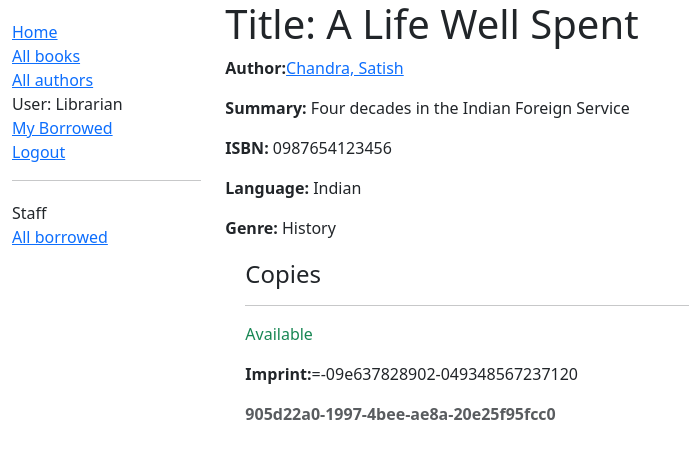
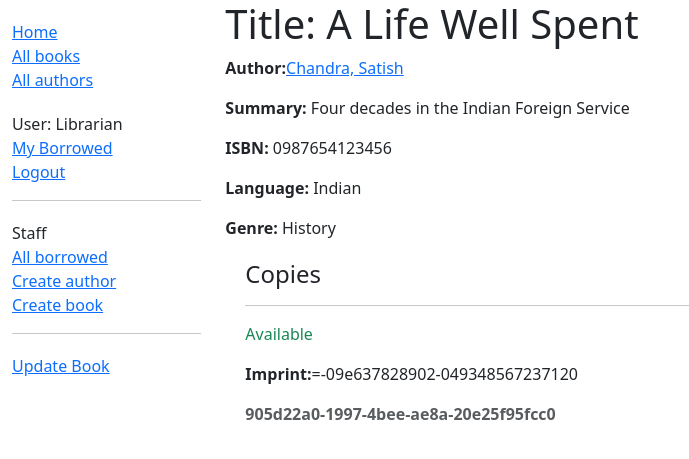
Before and after one commit to dzomboallan/localllibrary, a Django app: page /catalog/book/7 in a window 1280 px wide. Shown: the top 459 px of the page, without its empty margins (0-689 px from the left). Run offline with Django 4.2, Linux system fonts and the light colour scheme; a user stored in the database is signed in; data comes from the database, SQL or seed files in the repository; both versions use the stored data as it was after the commit.

Commit message:
Created forms to renew books, created generic editing views for author and book models. (Working with django forms)

```diff
--- a/catalog/templates/base_generic.html
+++ b/catalog/templates/base_generic.html
@@ -20,7 +20,8 @@
                         <li><a href="{% url 'index' %}">Home</a></li>
                         <li><a href="{% url 'books'%}">All books</a></li>
                         <li><a href="{% url 'authors' %}">All authors</a></li>
-
+                    </ul>
+                    <ul class="sidebar-nav">
                         {% if user.is_authenticated %}
                             <li>User: {{ user.get_username }}</li>
                             <li><a href="{% url 'my-borrowed' %}">My Borrowed</a></li>
@@ -35,6 +36,12 @@
                         <ul class="sidebar-nav">
                             <li>Staff</li>
                             <li><a href="{% url 'all-borrowed' %}">All borrowed</a></li>
+                            {% if perms.catalog.add_author %}
+                                <li><a href="{% url 'author-create' %}">Create author</a></li>
+                            {% endif %}
+                            {% if perms.catalog.add_book %}
+                                <li><a href="{% url 'book-create' %}">Create book</a></li>
+                            {% endif %}
                         </ul>
                     {% endif %}
                 {% endblock %}
--- a/catalog/templates/catalog/book_detail.html
+++ b/catalog/templates/catalog/book_detail.html
@@ -1,4 +1,21 @@
 {% extends "base_generic.html" %}
+
+{% block sidebar %}
+  {{ block.super }}
+
+  {% if perms.catalog.change_book or perms.catalog.delete_book %}
+  <hr>
+  <ul class="sidebar-nav">
+    {% if perms.catalog.change_book %}
+      <li><a href="{% url 'book-update' book.id %}">Update Book</a></li>
+    {% endif %}
+    {% if not book.bookinstance_set.all and perms.catalog.delete_book %}
+      <li><a href="{% url 'book-delete' book.id %}">Delete Book</a></li>
+    {% endif %}
+    </ul>
+  {% endif %}
+
+{% endblock %}
 
 {% block content %}
     <h1>Title: {{ book.title }}</h1>
--- a/catalog/templates/catalog/bookinstance_list_borrowed_all.html
+++ b/catalog/templates/catalog/bookinstance_list_borrowed_all.html
@@ -10,6 +10,8 @@
             <a href="{% url 'book-detail' bookinst.book.pk %}">
                 {{ bookinst.book.title }}
             </a>({{ bookinst.due_back }})
+            {% if user.is_staff %}- {{ bookinst.borrower }}{% endif %}
+            {% if perms.catalog.can_mark_returned %}- <a href="{% url 'renew-book-librarian' bookinst.id %}">Renew</a>{% endif %}
          </li>
         {% endfor %}
     </ul>
--- a/catalog/urls.py
+++ b/catalog/urls.py
@@ -9,4 +9,11 @@ urlpatterns = [
     path('author/<int:pk>', views.AuthorDetailView.as_view(), name='author-detail'),
     path('mybooks/', views.LoanedBooksByUserListView.as_view(), name='my-borrowed'),
     path(r'borrowed/', views.LoanedBooksAllListView.as_view(), name='all-borrowed'),
+    path('book/<uuid:pk>/renew/', views.renew_book_librarian, name='renew-book-librarian'),
+    path('author/create/', views.AuthorCreate.as_view(), name='author-create'),
+    path('author/<int:pk>/update/', views.AuthorUpdate.as_view(), name='author-update'),
+    path('author/<int:pk>/delete/', views.AuthorDelete.as_view(), name='author-delete'),
+    path('book/create/', views.BookCreate.as_view(), name='book-create'),
+    path('book/<int:pk>/update/', views.BookUpdate.as_view(), name='book-update'),
+    path('book/<int:pk>/delete/', views.BookDelete.as_view(), name='book-delete'),
 ]
--- a/catalog/views.py
+++ b/catalog/views.py
@@ -1,9 +1,19 @@
+import datetime
+
 from typing import Any
 from django.db.models.query import QuerySet
-from django.shortcuts import render
+from django.shortcuts import render, get_object_or_404
 from .models import Book, Author, BookInstance, Genre, Language
 from django.views import generic
 from django.contrib.auth.mixins import LoginRequiredMixin, PermissionRequiredMixin
+from django.contrib.auth.decorators import login_required, permission_required
+from django.http import HttpResponseRedirect
+from django.urls import reverse, reverse_lazy
+from django.views.generic.edit import CreateView, UpdateView, DeleteView
+
+from catalog.forms import RenewBookForm
+
+
 
 # Create your views here.
 def index(request):
@@ -61,3 +71,78 @@ class LoanedBooksAllListView(PermissionRequiredMixin, generic.ListView):
 
     def get_queryset(self):
         return BookInstance.objects.filter(status__exact='o').order_by('due_back')
+
+@login_required
+@permission_required('catalog.can_mark_returned', raise_exception=True)
+def renew_book_librarian(request, pk):
+    book_instance = get_object_or_404(BookInstance, pk=pk)
+
+    if request.method == 'POST':
+        form = RenewBookForm(request.POST)
+
+        if form.is_valid():
+            book_instance.due_back = form.cleaned_data['renewal_date']
+            book_instance.save()
+
+            return HttpResponseRedirect(reverse('all-borrowed'))
+
+    else:
+        proposed_renewal_date = datetime.date.today() + datetime.timedelta(weeks=3)
+        form = RenewBookForm(initial={'renewal_date': proposed_renewal_date})
+
+    context = {
+        'form': form,
+        'book_instance': book_instance
+    }
+
+    return render(request, 'catalog/book_renew_librarian.html', context)
+
+class AuthorCreate(PermissionRequiredMixin, CreateView):
+    model = Author
+    fields = ['first_name', 'last_name', 'date_of_birth', 'date_of_death']
+    initial = {'date_of_death': '11/11/2024'}
+    permission_required = 'catalog.add_author'
+
+
+class AuthorUpdate(PermissionRequiredMixin, UpdateView):
+    model = Author
+    fields = '__all__'
+    permission_required = 'catalog.change_author'
+
+class AuthorDelete(PermissionRequiredMixin, DeleteView):
+    model = Author
+    success_url = reverse_lazy('authors')
+    permission_required = 'catalog.delete_author'
+
+    def form_valid(self, form):
+        try:
+            self.object.delete()
+            return HttpResponseRedirect(self.success_url)
+        except Exception as e:
+            return HttpResponseRedirect(
+                reverse("author-delete", kwargs={"pk": self.object.pk})
+            )
+
+class BookCreate(PermissionRequiredMixin, CreateView):
+    model = Book
+    fields = '__all__'
+    permission_required = 'catalog.add_book'
+
+class BookUpdate(PermissionRequiredMixin, UpdateView):
+    model = Book
+    fields = '__all__'
+    permission_required = 'catalog.change_book'
+
+class BookDelete(PermissionRequiredMixin, DeleteView):
+    model = Book
+    success_url = reverse_lazy('books')
+    permission_required = 'catalog.delete_book'
+
+    def form_valid(self, form):
+        try:
+            self.object.delete()
+            return HttpResponseRedirect(self.success_url)
+        except Exception as e:
+            return HttpResponseRedirect(
+                reverse("book-delete", kwargs={"pk": self.object.pk})
+            )
```
Also changed, not shown: catalog/forms.py (added, +18 -0 lines), catalog/templates/catalog/author_confirm_delete.html (added, +23 -0 lines), catalog/templates/catalog/author_detail.html (+16 -0 lines), catalog/templates/catalog/author_form.html (added, +11 -0 lines), catalog/templates/catalog/book_confirm_delete.html (added, +23 -0 lines), catalog/templates/catalog/book_form.html (added, +11 -0 lines), catalog/templates/catalog/book_renew_librarian.html (added, +17 -0 lines), db.sqlite3.
